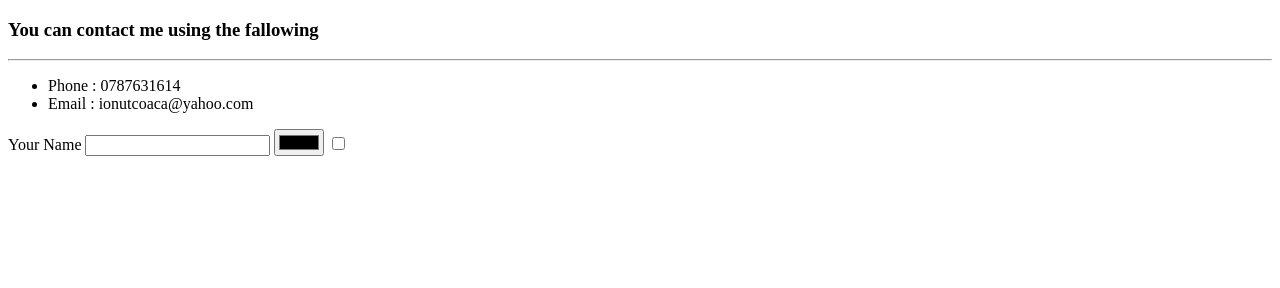
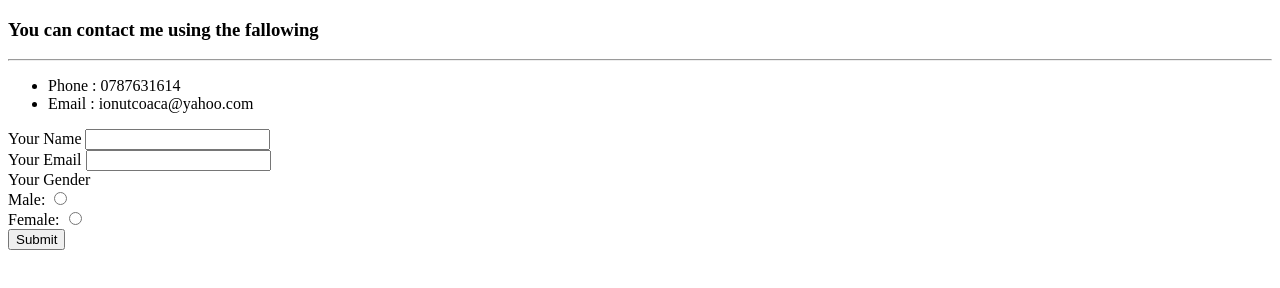
Before and after one commit to IonutCoaca/cv, a plain HTML site: page Contact.html in a window 1280 px wide. Drawn offline with Linux system fonts and the light colour scheme.

Commit message:
Here i fixed the contact page

```diff
--- a/Contact.html
+++ b/Contact.html
@@ -1,9 +1,11 @@
 <!DOCTYPE html>
 <html lang="en" dir="ltr">
+
 <head>
   <meta charset="utf-8">
   <title>Contact</title>
 </head>
+
 <body>
   <h3>You can contact me using the fallowing</h3>
   <hr>
@@ -14,10 +16,16 @@
 
   <form class="" action="" method="post">
     <label for="">Your Name</label>
-      <input type="text" name="Your Name" value="">
-      <input type="color" name="" value="">
-      <input type="checkbox" name="" value="">
+    <input type="text" name="yourName" value=""><br>
+    <label for="">Your Email</label>
+    <input type="email" name="yourEmail" value=""><br>
+    <label for="">Your Gender</label><br>
+      <label for="">Male:</label>  <input type="radio" name="yourGender" value=""><br>
+      <label for="">Female:</label>  <input type="radio" name="yourGender" value=""><br>
+    <input type="submit" name="" value="Submit">
+
 
   </form>
 </body>
+
 </html>
```
Lines whose indentation alone changed are shown as unchanged.
